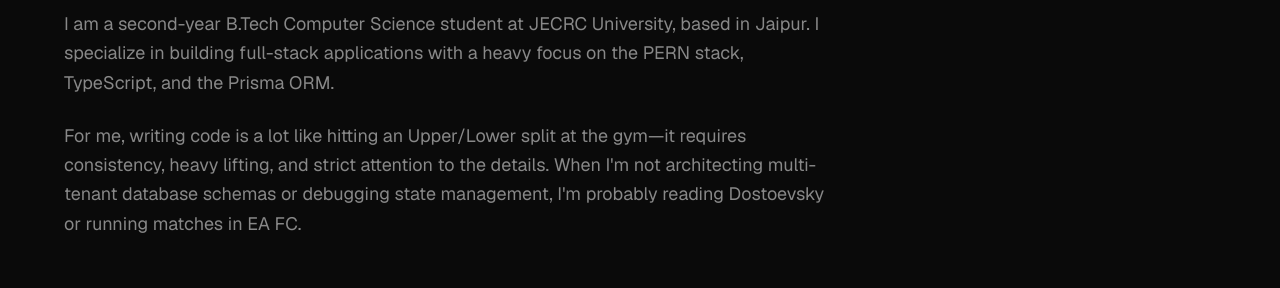
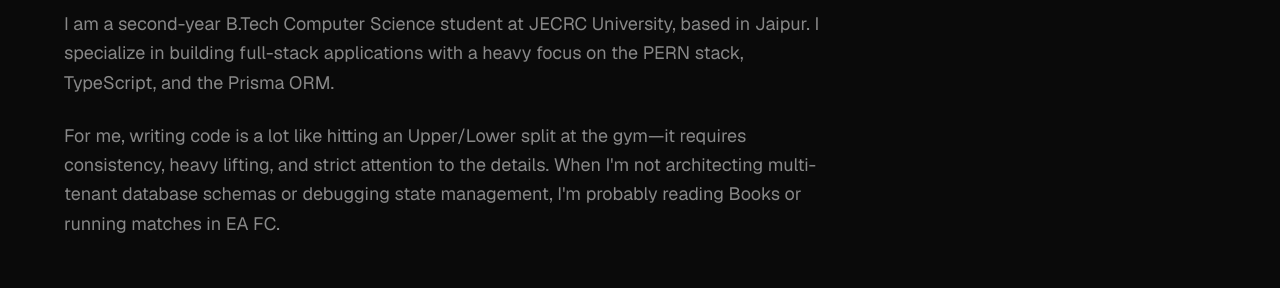
Before and after one commit to dushyant24bcon2017-collab/Personal-Portfolio-, a Next.js app: page / in a window 1280 px wide. Shown: the part 920-1208 px from the top of the page. Built offline with nearby package versions, Linux system fonts and the light colour scheme.

Commit message:
Small Change in aout section

```diff
--- a/app/page.tsx
+++ b/app/page.tsx
@@ -85,7 +85,7 @@
               I am a second-year B.Tech Computer Science student at JECRC University, based in Jaipur. I specialize in building full-stack applications with a heavy focus on the PERN stack, TypeScript, and the Prisma ORM.
             </p>
             <p>
-              For me, writing code is a lot like hitting an Upper/Lower split at the gym—it requires consistency, heavy lifting, and strict attention to the details. When I'm not architecting multi-tenant database schemas or debugging state management, I'm probably reading Dostoevsky or running matches in EA FC.
+              For me, writing code is a lot like hitting an Upper/Lower split at the gym—it requires consistency, heavy lifting, and strict attention to the details. When I'm not architecting multi-tenant database schemas or debugging state management, I'm probably reading Books or running matches in EA FC.
             </p>
           </div>
         </section>
```
